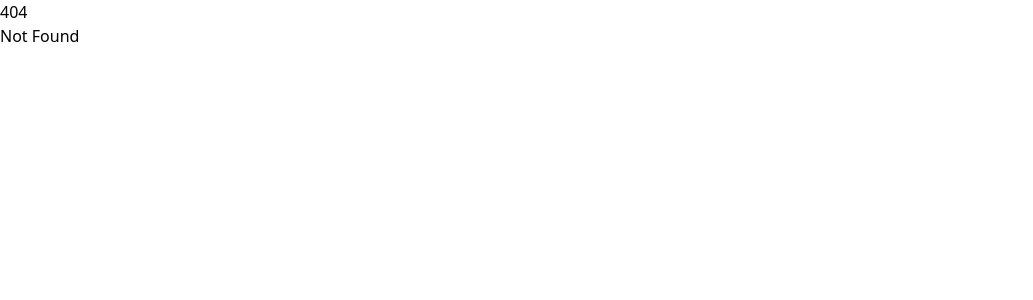
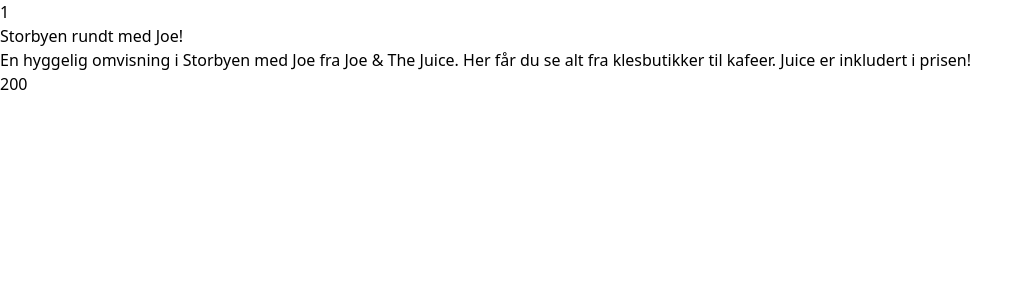
Before and after one commit to niklasbe/ITF20319-Gruppeoppgave, a SvelteKit app in the folder project/: page /tours/1 in a window 1280 px wide. Before the commit this address had no page. Shown: the top 300 px of the page, without its empty margins (0-1033 px from the left). Built offline with nearby package versions, Linux system fonts and the light colour scheme.

Commit message:
tours slugs

```diff
--- a/project/src/lib/Tour.ts
+++ b/project/src/lib/Tour.ts
@@ -25,6 +25,11 @@ export enum Status {
     Admin
 }
 
+
+export const getTourById = (id: number): Tour | undefined => {
+    return tours.find(tour => tour.id === id);
+}
+
 export const statusStrings = ["NotLoggedIn", "User", "Guide", "Admin"];
 
 export const loginStatus = writable(statusStrings[Status.NotLoggedIn]);
--- a/project/src/routes/+page.svelte
+++ b/project/src/routes/+page.svelte
@@ -74,7 +74,9 @@
             {#if filteredTours.length === 0}
                 <p class="text-xl">Ingen treff.</p>
             {:else}
-            {#each filteredTours as tour}
+            {#each filteredTours as tour (tour.id)}
+                <a href="tours/{tour.id}">
+
                     <article class="flex flex-col grow border border-gray-400 rounded-lg shadow-lg hover:scale-100 ease-in-out duration-150 hover:-translate-y-1">
                         <h3 class="m-4 font-semibold">{tour.title}</h3>
                         <p class="m-4">{tour.description}</p>
@@ -97,6 +99,7 @@
                             </div>
                         </div>
                     </article>
+                </a>
                     {/each}
                     {/if}
                 </div>
--- /dev/null
+++ b/project/src/routes/tours/[slug]/+layout.svelte
@@ -0,0 +1,5 @@
+<script>
+    import "../../../app.css"
+</script>
+
+<slot />
--- /dev/null
+++ b/project/src/routes/tours/[slug]/+page.svelte
@@ -0,0 +1,15 @@
+<script lang="ts">
+    import { getTourById } from "$lib/Tour";
+
+	export let data;
+    console.log(data);
+
+    // get tour by slug id
+    let tour = getTourById(Number(data.slug))!;
+
+</script>
+
+<h1>{data.slug}</h1>
+<p>{tour.title}</p>
+<p>{tour.description}</p>
+<p>{tour.price}</p>
--- /dev/null
+++ b/project/src/routes/tours/[slug]/+page.ts
@@ -0,0 +1,15 @@
+
+import { getTourById } from '$lib/Tour.js'
+import { redirect } from '@sveltejs/kit';
+
+export async function load({ params }) {
+
+    /* if tour doesn't exist */
+    if (getTourById(Number(params.slug)) == undefined) {
+        throw redirect(308, '/');
+    }
+
+    return {
+        slug: params.slug
+    }
+}
```
Lines whose indentation alone changed are shown as unchanged.
